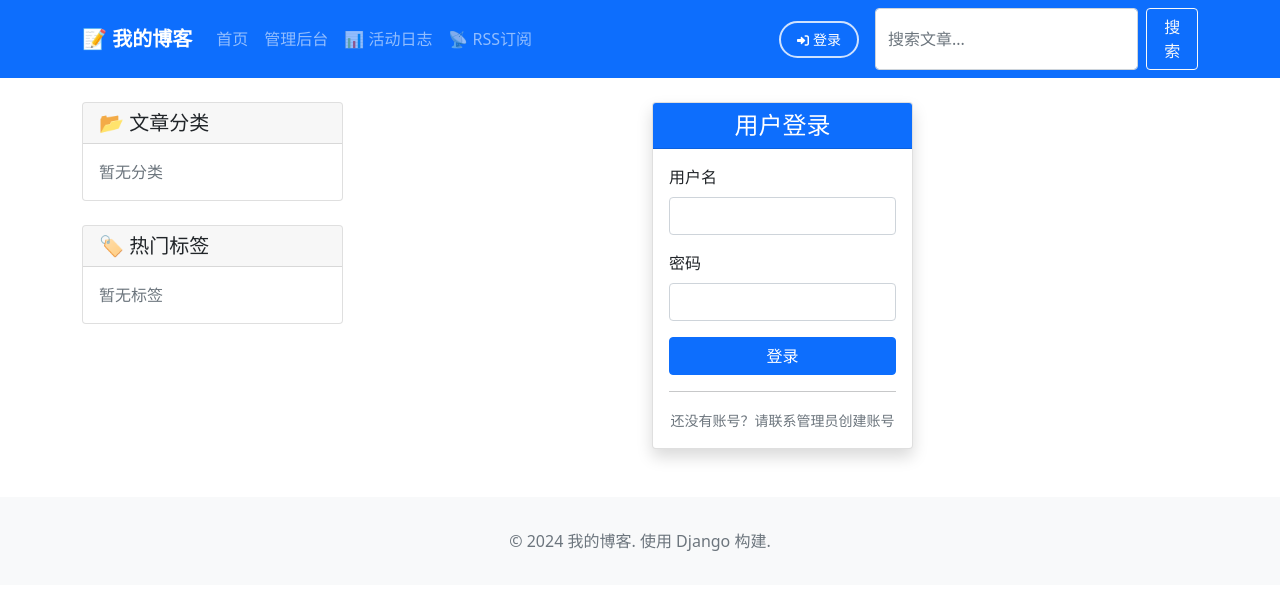
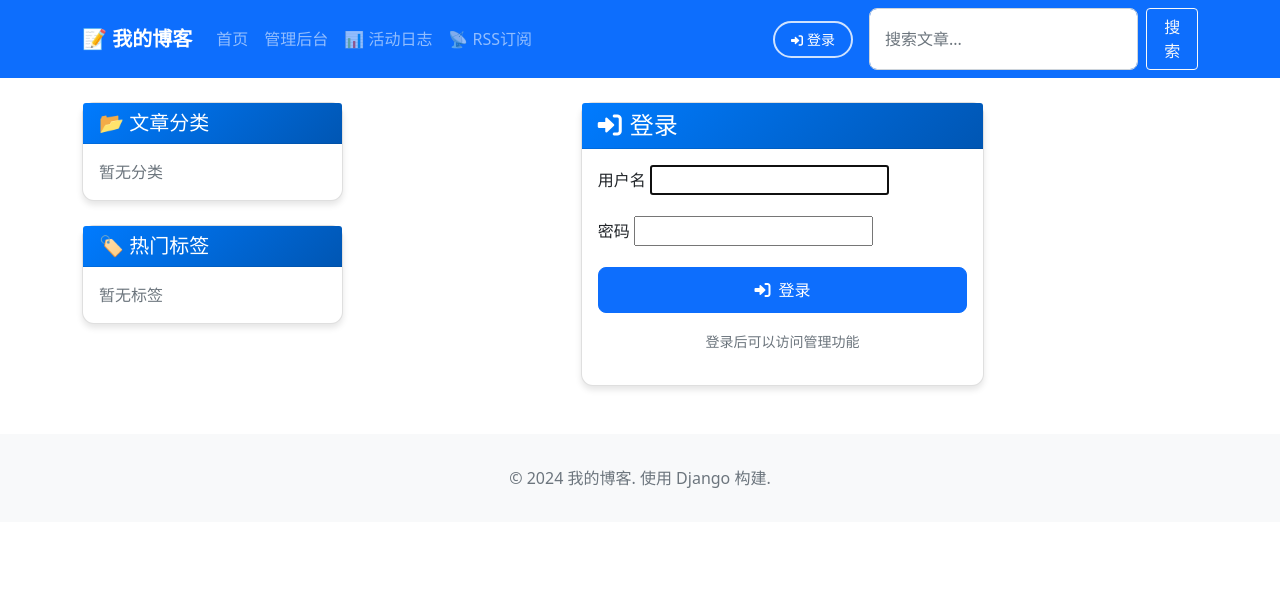
Before and after one commit to Ni099100077-Luke/django-blog-project, a Django app: page /login/ in a window 1280 px wide. Shown: the top 590 px of the page. Run offline with Django 5.2, Linux system fonts and the light colour scheme.

```diff
--- a/blog/templates/registration/login.html
+++ b/blog/templates/registration/login.html
@@ -1,42 +1,71 @@
-{% extends "blog/base.html" %}
+{% extends 'blog/base.html' %}
 
 {% block title %}登录 - 我的博客{% endblock %}
 
 {% block content %}
 <div class="row justify-content-center">
-    <div class="col-md-6 col-lg-4">
-        <div class="card shadow">
-            <div class="card-header bg-primary text-white text-center">
-                <h4 class="mb-0">用户登录</h4>
+    <div class="col-md-6">
+        <div class="card">
+            <div class="card-header">
+                <h4 class="mb-0">
+                    <i class="fas fa-sign-in-alt me-2"></i>登录
+                </h4>
             </div>
             <div class="card-body">
                 {% if form.errors %}
                     <div class="alert alert-danger">
-                        用户名或密码错误，请重试。
+                        {{ form.errors }}
                     </div>
                 {% endif %}
 
                 <form method="post">
                     {% csrf_token %}
                     <div class="mb-3">
-                        <label for="id_username" class="form-label">用户名</label>
-                        <input type="text" class="form-control" id="id_username" name="username" required>
+                        <label for="{{ form.username.id_for_label }}" class="form-label">用户名</label>
+                        {{ form.username }}
                     </div>
                     <div class="mb-3">
-                        <label for="id_password" class="form-label">密码</label>
-                        <input type="password" class="form-control" id="id_password" name="password" required>
+                        <label for="{{ form.password.id_for_label }}" class="form-label">密码</label>
+                        {{ form.password }}
                     </div>
-                    <button type="submit" class="btn btn-primary w-100">登录</button>
+                    <div class="d-grid">
+                        <button type="submit" class="btn btn-primary">
+                            <i class="fas fa-sign-in-alt me-2"></i>登录
+                        </button>
+                    </div>
                 </form>
 
-                <hr>
-                <div class="text-center">
-                    <small class="text-muted">
-                        还没有账号？请联系管理员创建账号
-                    </small>
+                <div class="text-center mt-3">
+                    <p class="text-muted">
+                        <small>登录后可以访问管理功能</small>
+                    </p>
                 </div>
             </div>
         </div>
     </div>
 </div>
+
+<style>
+.form-control {
+    border-radius: 8px;
+    padding: 10px 15px;
+}
+
+.card {
+    border-radius: 12px;
+    box-shadow: 0 4px 6px rgba(0, 0, 0, 0.1);
+}
+
+.card-header {
+    background: linear-gradient(135deg, #007bff, #0056b3);
+    color: white;
+    border-radius: 12px 12px 0 0;
+}
+
+.btn-primary {
+    border-radius: 8px;
+    padding: 10px;
+    font-weight: 500;
+}
+</style>
 {% endblock %}
--- a/blog_site/urls.py
+++ b/blog_site/urls.py
@@ -1,11 +1,12 @@
 from django.contrib import admin
 from django.urls import path, include
 from django.contrib.auth import views as auth_views
+from blog import views as blog_views
 
 urlpatterns = [
     path('admin/', admin.site.urls),
-    path('blog/', include('blog.urls', namespace='blog')),
-    path('', include('blog.urls', namespace='blog')),  # 首页也显示博客
     path('login/', auth_views.LoginView.as_view(template_name='registration/login.html'), name='login'),
     path('logout/', auth_views.LogoutView.as_view(), name='logout'),
+    path('blog/', include('blog.urls', namespace='blog')),
+    path('', blog_views.post_list, name='home'),  # 首页直接显示博客列表
 ]
```
